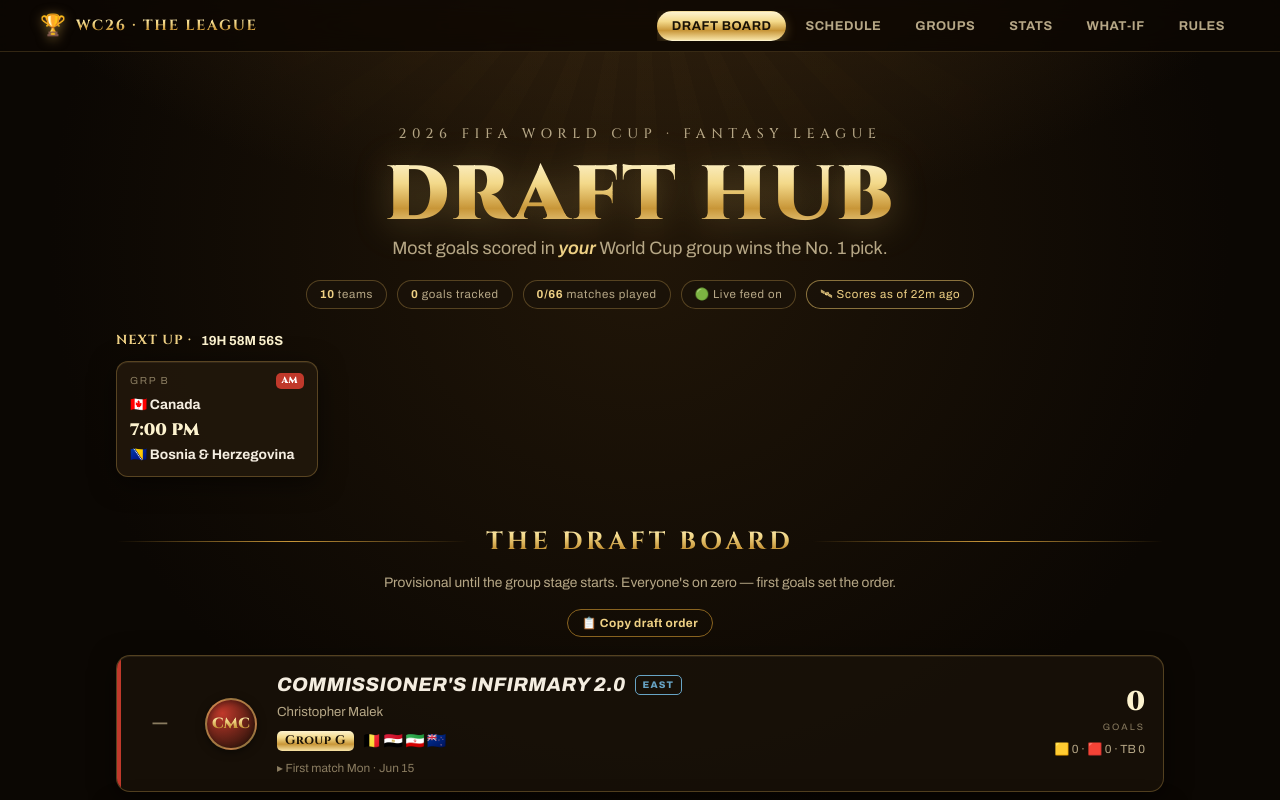
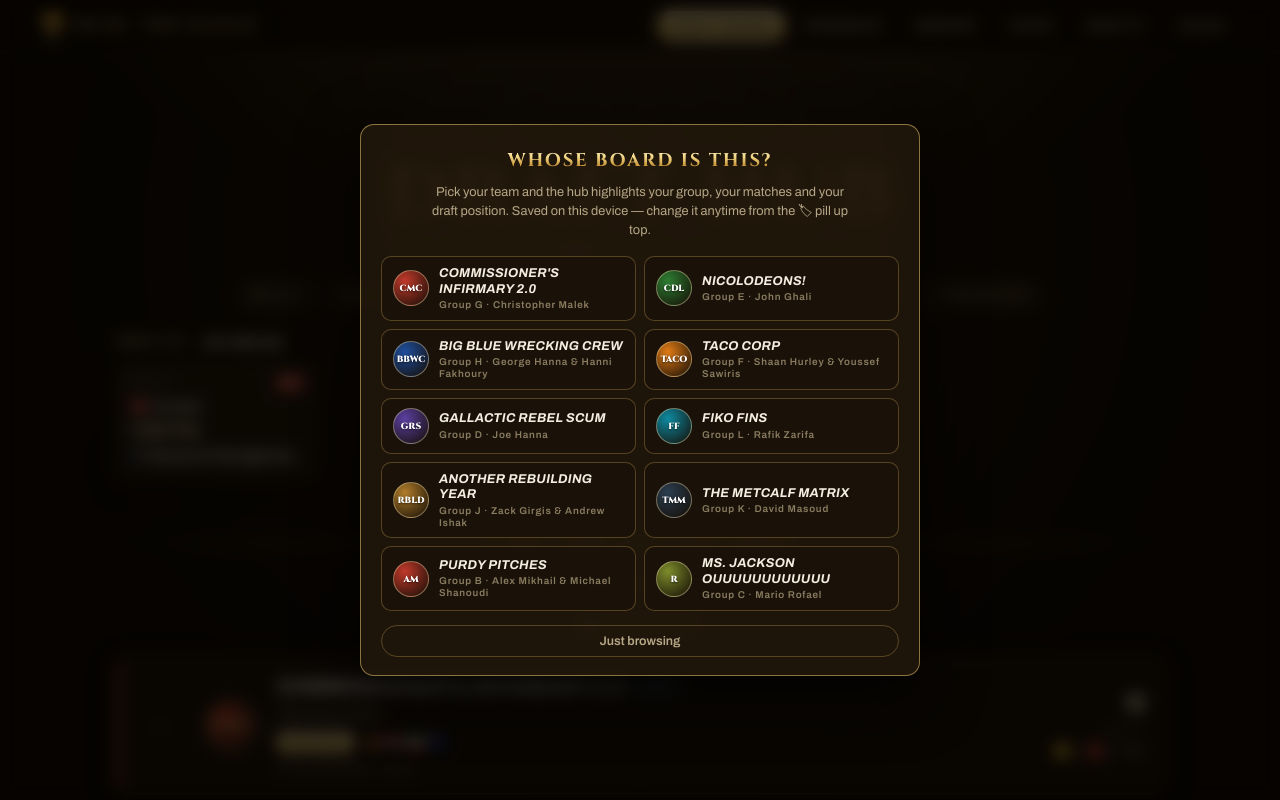
Before and after one commit to ysawiris/wc26-draft-tracker, a plain HTML site: page index.html in a window 1280 px wide. Shown: the top 800 px of the page. Drawn offline with Linux system fonts and the light colour scheme.

Commit message:
feat: per-viewer team picker — every league member gets their own board
- 'Whose board is this?' overlay on first visit; choice persists in
  localStorage, changeable via the new hero pill
- ?team=ABBR share links pre-assign a team and clean the URL
- isMine is now set at runtime by js/my-team.js instead of being
  hardcoded to Taco Corp; all modules already read it per-render
- neutral browsing mode (no badge, my-group chip hidden) for skippers

```diff
--- /dev/null
+++ b/css/my-team.css
@@ -0,0 +1,82 @@
+/* Team picker — per-viewer identity overlay + hero pill. */
+
+.tp-pill { cursor: pointer; font-family: inherit; color: var(--gold-2); }
+.tp-pill:hover { border-color: var(--gold-3); }
+
+body.tp-open { overflow: hidden; }
+
+.tp-overlay {
+  position: fixed; inset: 0; z-index: 60;
+  display: grid; place-items: center;
+  padding: 18px;
+  background: rgba(5, 3, 1, 0.72);
+  backdrop-filter: blur(8px);
+  -webkit-backdrop-filter: blur(8px);
+}
+.tp-overlay[hidden] { display: none; }
+
+.tp-panel {
+  width: min(560px, 100%);
+  max-height: 86vh; overflow-y: auto;
+  background: var(--panel-2);
+  border: 1px solid var(--panel-edge-strong);
+  border-radius: var(--radius);
+  box-shadow: 0 18px 60px rgba(0, 0, 0, 0.65);
+  padding: 22px 20px 18px;
+}
+
+.tp-title {
+  font-family: "Cinzel", serif; font-weight: 700;
+  text-transform: uppercase; letter-spacing: 0.1em;
+  font-size: 1.15rem; text-align: center;
+  background: var(--gold-grad);
+  -webkit-background-clip: text; background-clip: text; color: transparent;
+}
+.tp-sub {
+  text-align: center; color: var(--text-dim);
+  font-size: 0.8rem; line-height: 1.5; margin: 8px auto 0;
+  max-width: 420px;
+}
+
+.tp-grid {
+  display: grid; grid-template-columns: repeat(auto-fill, minmax(230px, 1fr));
+  gap: 8px; margin-top: 16px;
+}
+.tp-team {
+  display: flex; align-items: center; gap: 10px;
+  padding: 9px 11px; text-align: left;
+  font-family: inherit; color: var(--text); cursor: pointer;
+  background: var(--panel); border: 1px solid var(--panel-edge);
+  border-radius: 10px; transition: border-color .14s, transform .14s;
+}
+.tp-team:hover { border-color: var(--gold-3); transform: translateY(-1px); }
+.tp-team.current { border-color: var(--you); box-shadow: 0 0 0 1px var(--you) inset; }
+
+.tp-crest {
+  flex: 0 0 auto; width: 36px; height: 36px; border-radius: 50%;
+  display: grid; place-items: center;
+  font-family: "Cinzel", serif; font-weight: 900; font-size: 0.56rem;
+  color: #fff; text-shadow: 0 1px 2px rgba(0, 0, 0, 0.6);
+  border: 1px solid rgba(249, 230, 179, 0.4);
+  background: radial-gradient(circle at 32% 28%, #4a4036, #1c140b);
+}
+.tp-name {
+  min-width: 0; font-weight: 700; font-style: italic;
+  text-transform: uppercase; letter-spacing: 0.02em;
+  font-size: 0.8rem; line-height: 1.2;
+}
+.tp-grp {
+  display: block; font-style: normal; font-weight: 600;
+  font-size: 0.62rem; letter-spacing: 0.08em;
+  color: var(--text-faint); margin-top: 2px;
+  text-transform: none;
+}
+
+.tp-skip {
+  display: block; width: 100%; margin-top: 14px;
+  font-family: inherit; font-size: 0.78rem; font-weight: 600;
+  color: var(--text-dim); cursor: pointer;
+  background: transparent; border: 1px solid var(--panel-edge);
+  border-radius: 999px; padding: 8px;
+}
+.tp-skip:hover { color: var(--gold-1); border-color: var(--gold-3); }
--- a/index.html
+++ b/index.html
@@ -23,6 +23,7 @@
   <link rel="stylesheet" href="css/stats.css" />
   <link rel="stylesheet" href="css/simulator.css" />
   <link rel="stylesheet" href="css/extras.css" />
+  <link rel="stylesheet" href="css/my-team.css" />
   <link rel="manifest" href="manifest.webmanifest" />
   <link rel="icon" href="assets/icon.svg" type="image/svg+xml" />
   <link rel="apple-touch-icon" href="assets/icon.svg" />
@@ -127,6 +128,7 @@
   </footer>
 
   <script src="js/data.js"></script>
+  <script src="js/my-team.js"></script>
   <script src="js/schedule.js"></script>
   <script src="js/live.js"></script>
   <script src="js/app.js"></script>
--- a/js/app.js
+++ b/js/app.js
@@ -384,10 +384,7 @@
       });
       renderSchedule(currentFixtures);
     });
-    // Label the "my group" chip from data instead of hardcoding the letter.
-    var mine = TEAMS.find(function (t) { return t.isMine; });
-    var mineChip = document.querySelector('#schedule-filters .chip[data-filter="mine"]');
-    if (mine && mineChip) mineChip.textContent = "⭐ My group (" + mine.group + ")";
+    // The "my group" chip's label and visibility are owned by js/my-team.js.
   }
 
   /* ---------------- Hub (feature-module API) ---------------- */
--- a/js/data.js
+++ b/js/data.js
@@ -20,12 +20,13 @@
 
 /* The 10 fantasy teams, in league order (ESPN).
    `group` is the random draw result. `accent` colors the crest.
-   `photo` (optional) overrides the monogram crest. `isMine` flags your team. */
+   `photo` (optional) overrides the monogram crest. `isMine` is set at
+   runtime by js/my-team.js — each viewer picks their own team. */
 var TEAMS = [
   { abbr: "CMC",  name: "Commissioner's Infirmary 2.0", division: "East", managers: ["Christopher Malek"],            group: "G", accent: "#c0392b" },
   { abbr: "CDL",  name: "Nicolodeons!",                  division: "East", managers: ["John Ghali"],                  group: "E", accent: "#2e7d32" },
   { abbr: "BBWC", name: "Big Blue Wrecking Crew",        division: "East", managers: ["George Hanna", "Hanni Fakhoury"], group: "H", accent: "#1f4e9c" },
-  { abbr: "TACO", name: "Taco Corp",                     division: "West", managers: ["Shaan Hurley", "Youssef Sawiris"], group: "F", accent: "#e07b16", photo: "assets/taco-corp.jpg", isMine: true },
+  { abbr: "TACO", name: "Taco Corp",                     division: "West", managers: ["Shaan Hurley", "Youssef Sawiris"], group: "F", accent: "#e07b16", photo: "assets/taco-corp.jpg" },
   { abbr: "GRS",  name: "Gallactic Rebel Scum",          division: "West", managers: ["Joe Hanna"],                   group: "D", accent: "#5b3fa0" },
   { abbr: "FF",   name: "Fiko Fins",                     division: "West", managers: ["Rafik Zarifa"],                group: "L", accent: "#0e8aa0" },
   { abbr: "RBLD", name: "Another Rebuilding Year",       division: "East", managers: ["Zack Girgis", "Andrew Ishak"], group: "J", accent: "#b07d2b" },
--- /dev/null
+++ b/js/my-team.js
@@ -0,0 +1,195 @@
+/* Per-viewer team identity. One hub serves the whole league, so "your
+   team" is a viewer-side choice: picked from an overlay on first visit,
+   stored in localStorage, or pre-set via a ?team=ABBR share link.
+   Loaded right after data.js so the isMine flags are applied before the
+   first render; the picker UI itself wires up on DOMContentLoaded
+   (after app.js has created window.Hub). */
+
+(function () {
+  "use strict";
+
+  var TEAM_KEY = "wc26.myTeam";
+  var SKIP_KEY = "wc26.pickerSkipped";
+
+  function store(key, val) {
+    try {
+      if (val == null) localStorage.removeItem(key);
+      else localStorage.setItem(key, val);
+    } catch (_) {} // private mode etc. — selection just won't persist
+  }
+  function read(key) {
+    try { return localStorage.getItem(key); } catch (_) { return null; }
+  }
+
+  function teamByAbbr(abbr) {
+    return TEAMS.find(function (t) { return t.abbr === abbr; }) || null;
+  }
+  function current() {
+    return teamByAbbr(read(TEAM_KEY) || "");
+  }
+
+  /* Flag the chosen team on the shared TEAMS seed; every module reads
+     t.isMine from there at render time. */
+  function applyFlags() {
+    var mine = current();
+    TEAMS.forEach(function (t) { t.isMine = !!mine && t.abbr === mine.abbr; });
+  }
+
+  /* Keep the schedule's "my group" chip in sync with the selection. */
+  function syncChip() {
+    var chip = document.querySelector('#schedule-filters .chip[data-filter="mine"]');
+    if (!chip) return;
+    var mine = current();
+    chip.hidden = !mine;
+    if (mine) chip.textContent = "⭐ My group (" + mine.group + ")";
+  }
+
+  function setTeam(abbr) {
+    store(TEAM_KEY, abbr);
+    if (abbr) store(SKIP_KEY, null);
+    applyFlags();
+    syncChip();
+    renderPill();
+    closePicker();
+    if (window.Hub) Hub.refresh();
+  }
+
+  /* ---------------- hero pill ---------------- */
+
+  function renderPill() {
+    var host = document.getElementById("hero-meta");
+    if (!host) return;
+    var pill = host.querySelector(".tp-pill");
+    if (!pill) {
+      pill = document.createElement("button");
+      pill.className = "hero-pill tp-pill";
+      pill.type = "button";
+      pill.addEventListener("click", openPicker);
+      host.appendChild(pill);
+    }
+    var mine = current();
+    pill.textContent = mine ? "🏷 You: " + mine.name : "🏷 Pick your team";
+    pill.title = "The hub highlights your group, matches and pick";
+  }
+
+  /* ---------------- picker overlay ---------------- */
+
+  var overlay = null;
+
+  function buildPicker() {
+    overlay = document.createElement("div");
+    overlay.className = "tp-overlay";
+    overlay.addEventListener("click", function (e) {
+      if (e.target === overlay) skipPicker();
+    });
+
+    var panel = document.createElement("div");
+    panel.className = "tp-panel";
+    panel.setAttribute("role", "dialog");
+    panel.setAttribute("aria-label", "Pick your team");
+
+    var h = document.createElement("h3");
+    h.className = "tp-title";
+    h.textContent = "Whose board is this?";
+    panel.appendChild(h);
+
+    var p = document.createElement("p");
+    p.className = "tp-sub";
+    p.textContent = "Pick your team and the hub highlights your group, your matches and your draft position. Saved on this device — change it anytime from the 🏷 pill up top.";
+    panel.appendChild(p);
+
+    var grid = document.createElement("div");
+    grid.className = "tp-grid";
+    var mine = current();
+
+    TEAMS.forEach(function (t) {
+      var btn = document.createElement("button");
+      btn.type = "button";
+      btn.className = "tp-team" + (mine && mine.abbr === t.abbr ? " current" : "");
+
+      var crest = document.createElement("span");
+      crest.className = "tp-crest";
+      crest.textContent = t.abbr;
+      if (t.accent) crest.style.background =
+        "radial-gradient(circle at 32% 28%, " + t.accent + ", #140d05)";
+      btn.appendChild(crest);
+
+      var label = document.createElement("span");
+      label.className = "tp-name";
+      label.textContent = t.name;
+      var grp = document.createElement("span");
+      grp.className = "tp-grp";
+      grp.textContent = "Group " + t.group + " · " + t.managers.join(" & ");
+      label.appendChild(grp);
+      btn.appendChild(label);
+
+      btn.addEventListener("click", function () { setTeam(t.abbr); });
+      grid.appendChild(btn);
+    });
+    panel.appendChild(grid);
+
+    var skip = document.createElement("button");
+    skip.type = "button";
+    skip.className = "tp-skip";
+    skip.textContent = "Just browsing";
+    skip.addEventListener("click", skipPicker);
+    panel.appendChild(skip);
+
+    overlay.appendChild(panel);
+    document.body.appendChild(overlay);
+
+    document.addEventListener("keydown", function (e) {
+      if (e.key === "Escape" && overlay && !overlay.hidden) skipPicker();
+    });
+  }
+
+  function openPicker() {
+    if (!overlay) buildPicker();
+    else {
+      var mine = current();
+      overlay.querySelectorAll(".tp-team").forEach(function (b, i) {
+        b.classList.toggle("current", !!mine && TEAMS[i].abbr === mine.abbr);
+      });
+    }
+    overlay.hidden = false;
+    document.body.classList.add("tp-open");
+  }
+
+  function closePicker() {
+    if (!overlay) return;
+    overlay.hidden = true;
+    document.body.classList.remove("tp-open");
+  }
+
+  function skipPicker() {
+    store(SKIP_KEY, "1");
+    closePicker();
+  }
+
+  /* ---------------- boot ---------------- */
+
+  // ?team=ABBR share links assign and persist the team, then clean the URL.
+  var fromUrl = new URLSearchParams(location.search).get("team");
+  if (fromUrl && teamByAbbr(fromUrl.toUpperCase())) {
+    store(TEAM_KEY, fromUrl.toUpperCase());
+    store(SKIP_KEY, null);
+    history.replaceState(null, "", location.pathname + location.hash);
+  }
+
+  applyFlags();
+
+  var autoOpened = false;
+  document.addEventListener("DOMContentLoaded", function () {
+    syncChip();
+    if (!window.Hub) return;
+    Hub.onRender(function () {
+      renderPill();
+      if (!autoOpened && !current() && !read(SKIP_KEY)) {
+        autoOpened = true;
+        openPicker();
+      }
+    });
+  });
+
+  window.MyTeam = { current: current, set: setTeam, open: openPicker };
+})();
```
Also changed, not shown: README.md.
